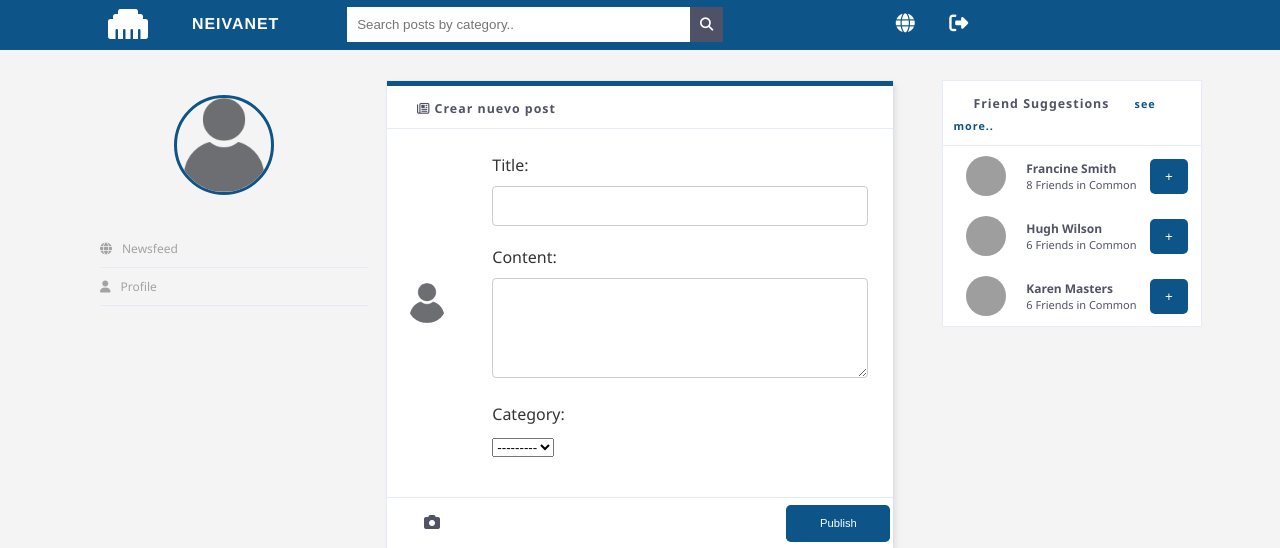
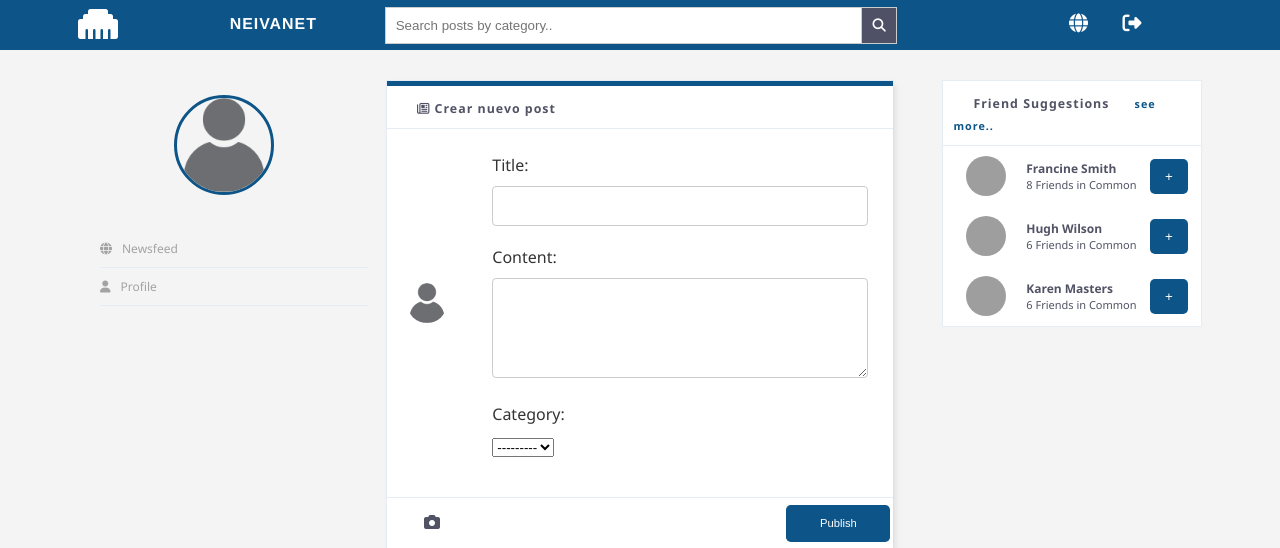
Before and after one commit to maleja2511/NeivaNet, a Django app: page /posts/ in a window 1280 px wide. Shown: the top 548 px of the page. Run offline with Django 4.2, Linux system fonts and the light colour scheme; data that the repository does not hold is empty; grey boxes are pictures that could not be loaded.

Commit message:
barra de busqueda mejorada

```diff
--- a/static/css/styles.css
+++ b/static/css/styles.css
@@ -299,12 +299,12 @@ button:hover {
   color: white;
   display: flex;
   align-items: center;
+  justify-content: space-around;
   top: 0px;
   position: fixed;
 }
 .navbar_logo {
   width: 10%;
-  margin-left: 5%;
   text-align: center;
   font-size: 40px;
 }
@@ -325,27 +325,36 @@ button:hover {
   font-weight: bold;
 }
 .navbar_search {
-  height: 50px;
   text-align: center;
   width: 40%;
   display: inline-block;
-  line-height: 3;
 }
+
+.search-wrapper {
+  display: flex;
+  border: 1px solid #ccc;
+  background-color: #ffffff;
+  align-items: center;
+  overflow: hidden;
+}
+
 .navbar_search input {
   padding: 10px;
   border: none;
-  background-color: #ffffff;
+  flex-grow: 1;
   color: rgb(0, 0, 0);
-  width: 70%;
+  border-right: 1px solid #ccc;
 }
+
 .navbar_search button {
   padding: 10px;
   border: none;
   background-color: #4f5266;
   color: white;
-  margin-left: -20px;
   cursor: pointer;
+  margin-left: 0;
 }
+
 .navbar_search button:hover {
   background-color: #303347;
 }
--- a/templates/base.html
+++ b/templates/base.html
@@ -25,9 +25,12 @@
             </div>
             <div class="navbar_search">
                 <form method="get" action="{% url 'posts' %}">
-                    <input type="text" name="category" placeholder="Search posts by category.." />
-                    <button><i class="fa fa-search"></i></button>
+                    <div class="search-wrapper">
+                        <input type="text" name="category" placeholder="Search posts by category..">
+                        <button type="submit"><i class="fa fa-search"></i></button>
+                    </div>
                 </form>
+
             </div>
             <div class="navbar_icons">
                 <ul>
```
